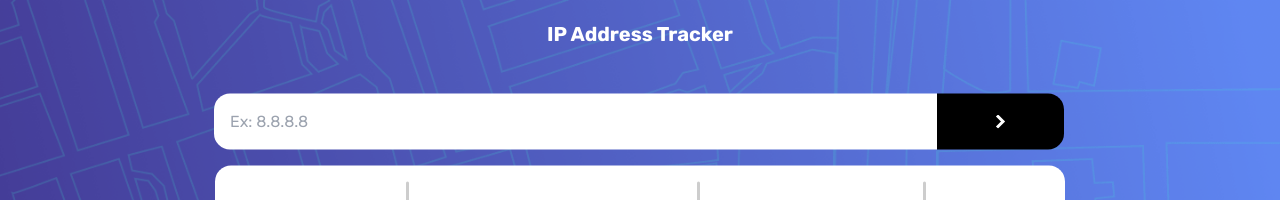
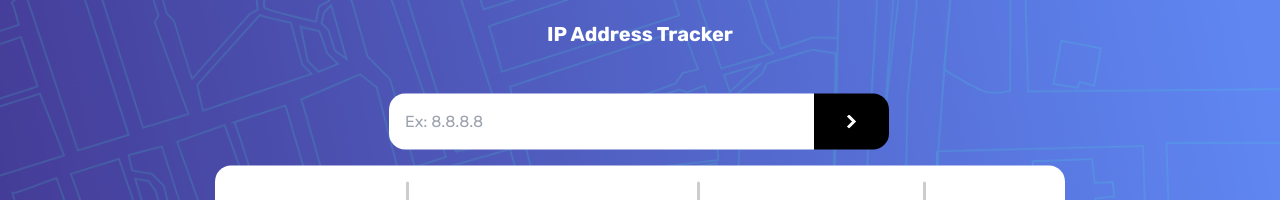
Before and after one commit to IkeMascarenhas/Ip-Tracker, a React (Vite) app: page / in a window 1280 px wide. Shown: the top 200 px of the page. Built offline with nearby package versions, Linux system fonts and the light colour scheme; no server answers.

Commit message:
Correção tamanho do Input

```diff
--- a/src/components/Input.tsx
+++ b/src/components/Input.tsx
@@ -14,7 +14,7 @@ export const Input = ({getData, ip, setIp}: InputProps) => {
 
   return (
     <div className='flex w-[100%] mt-4
-    h-14'>
+    h-14 md:max-w-[500px] md:mx-auto'>
         <input type="text"
         placeholder={`Ex: 8.8.8.8`}
         className='w-[85%] rounded-l-2xl ml-[-1px] p-4 '
```
